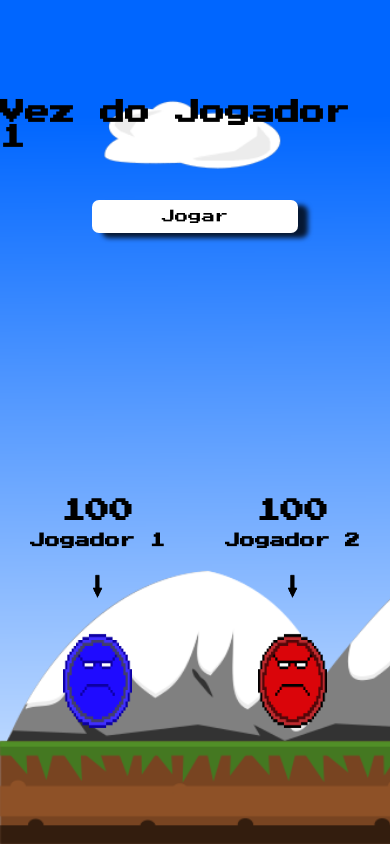
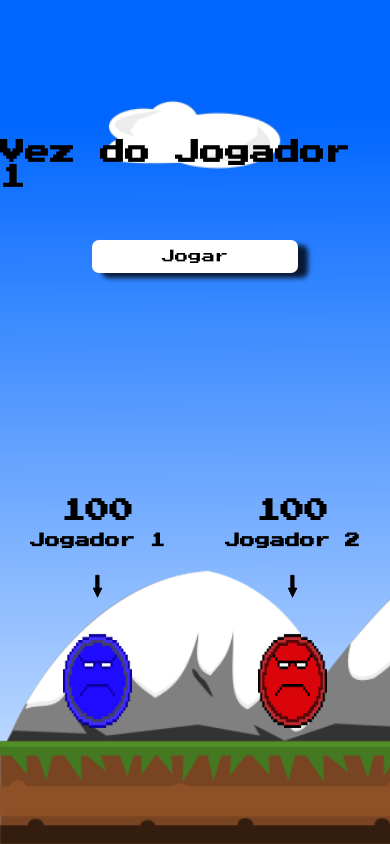
Before and after one commit to rianwilliam/game, a plain HTML site: page index.html in a window 390 px wide. Both pictures are taken after a click on the button "play". Drawn offline with Linux system fonts and the light colour scheme.

Commit message:
Update gameplay.css

```diff
--- a/gameplay.css
+++ b/gameplay.css
@@ -93,7 +93,7 @@
         font-size: 25px;
     }
     .aparecer_botao{
-        top: 100px !important;
+        top: 140px !important;
     }
 
     .jogador1_venceu {
```
